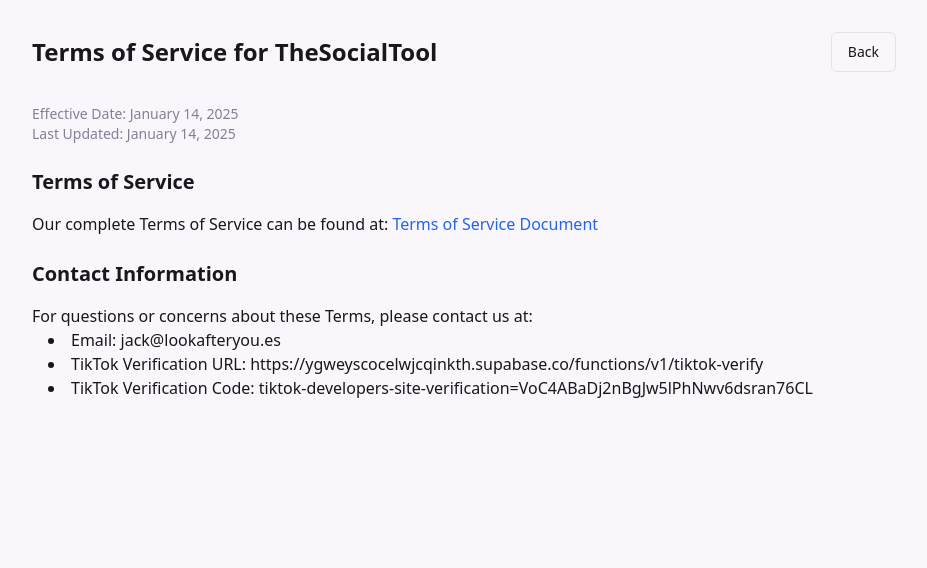
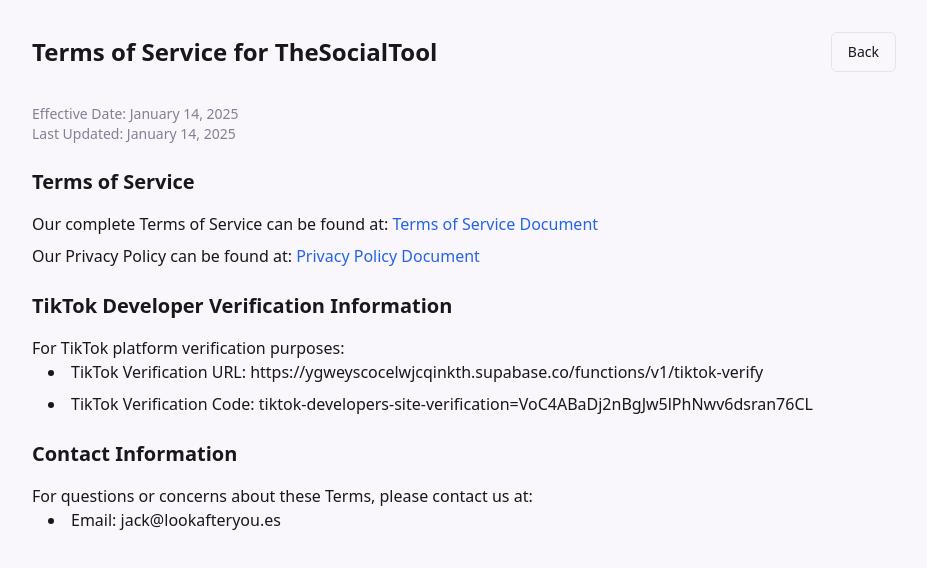
Before and after one commit to Jrogbaaa/celebrity-insight-toolbox, a React (Vite) app: page /terms in a window 1280 px wide. Shown: the top 568 px of the page, without its empty margins (176-1103 px from the left). Built offline with nearby package versions, Linux system fonts and the light colour scheme.

Commit message:
Update TikTok developer links
The TikTok developer website requires updated links for the terms of service and privacy policy.  The current links may need to be replaced with verified links.

```diff
--- a/src/pages/TermsOfService.tsx
+++ b/src/pages/TermsOfService.tsx
@@ -24,6 +24,16 @@ const TermsOfService = () => {
         <section>
           <h2 className="text-xl font-semibold mt-6 mb-4">Terms of Service</h2>
           <p>Our complete Terms of Service can be found at: <a href="https://docs.google.com/document/d/e/2PACX-1vQdwI9Szmpv_y5bxk1bkiJiM3StuAD6LImEyiv_Q8huebJ7undXs6DvMKwCoPKaGEkdELXXI8MfyJk_/pub" target="_blank" rel="noopener noreferrer" className="text-blue-600 hover:underline">Terms of Service Document</a></p>
+          <p className="mt-2">Our Privacy Policy can be found at: <a href="https://docs.google.com/document/d/e/2PACX-1vTXLIdkNd4jjC5Wi-MAz3uz4dHrtFw_xwnLUh1zYCdu80IZxsIT9PD4kMlCmQccnhpkaC55BYaAPY1P/pub" target="_blank" rel="noopener noreferrer" className="text-blue-600 hover:underline">Privacy Policy Document</a></p>
+        </section>
+
+        <section>
+          <h2 className="text-xl font-semibold mt-6 mb-4">TikTok Developer Verification Information</h2>
+          <p>For TikTok platform verification purposes:</p>
+          <ul className="list-disc list-inside pl-4 space-y-2">
+            <li>TikTok Verification URL: https://ygweyscocelwjcqinkth.supabase.co/functions/v1/tiktok-verify</li>
+            <li>TikTok Verification Code: tiktok-developers-site-verification=VoC4ABaDj2nBgJw5lPhNwv6dsran76CL</li>
+          </ul>
         </section>
 
         <section>
@@ -31,8 +41,6 @@ const TermsOfService = () => {
           <p>For questions or concerns about these Terms, please contact us at:</p>
           <ul className="list-disc list-inside pl-4">
             <li>Email: jack@lookafteryou.es</li>
-            <li>TikTok Verification URL: https://ygweyscocelwjcqinkth.supabase.co/functions/v1/tiktok-verify</li>
-            <li>TikTok Verification Code: tiktok-developers-site-verification=VoC4ABaDj2nBgJw5lPhNwv6dsran76CL</li>
           </ul>
         </section>
       </div>
```
